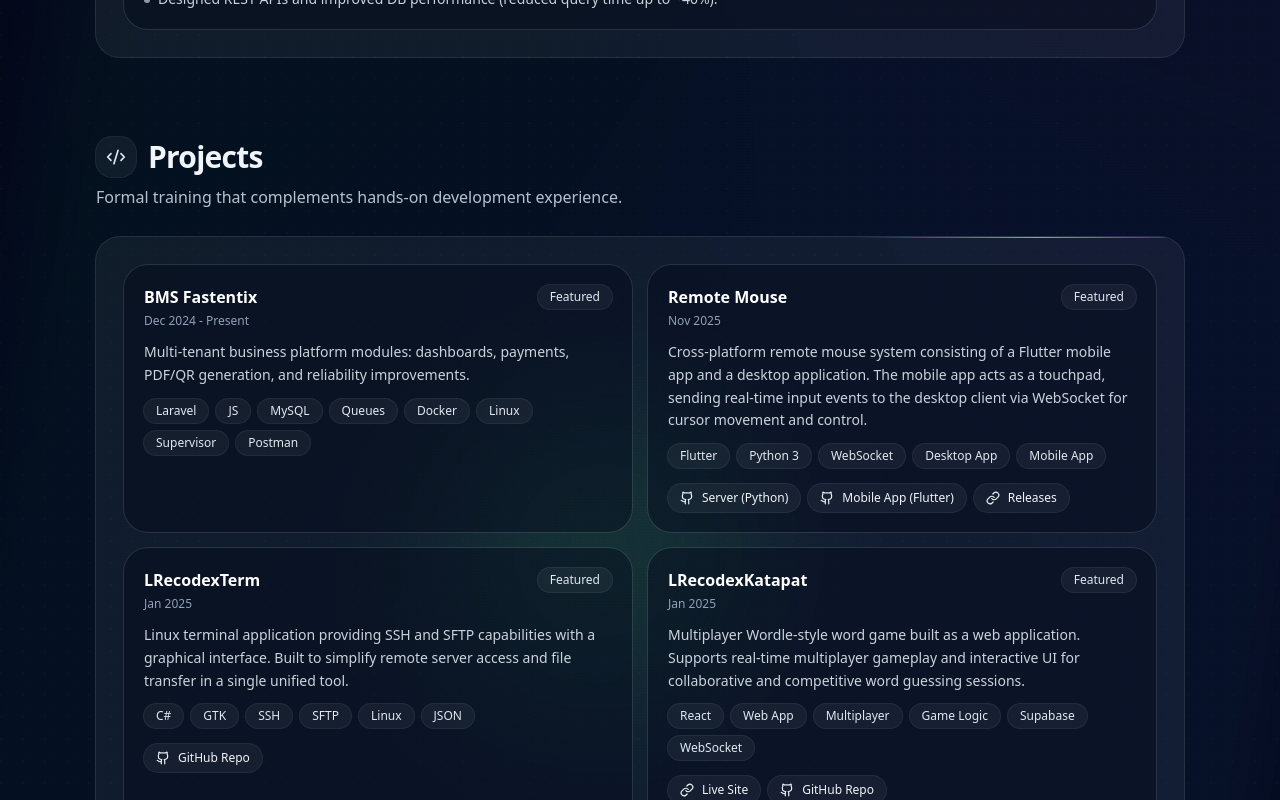
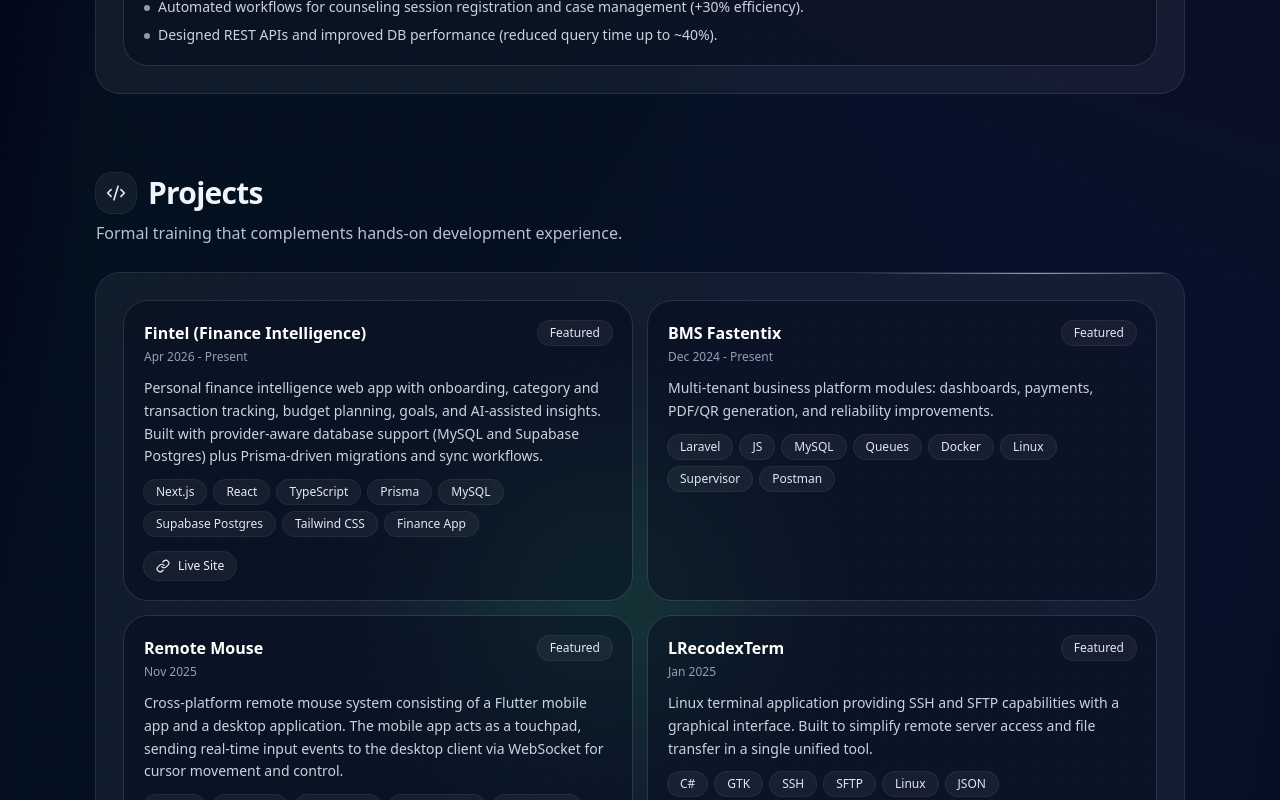
Before and after one commit to LRecodex/portfolio-azim, a React (Vite) app: page / in a window 1280 px wide. Shown: the part 2650-3450 px from the top of the page. Built offline with nearby package versions, Linux system fonts and the light colour scheme.

Commit message:
add Next.js, Supabase, and Prisma to skills; update experience and projects

```diff
--- a/src/data/portfolio.ts
+++ b/src/data/portfolio.ts
@@ -28,14 +28,17 @@ import {
   SiMongodb,
   SiMysql,
   SiNginx,
+  SiNextdotjs,
   SiOpenapiinitiative,
   SiPhp,
   SiPostgresql,
   SiPostman,
+  SiPrisma,
   SiPython,
   SiReact,
   SiRedhatopenshift,
   SiSqlite,
+  SiSupabase,
   SiTypescript,
 } from "react-icons/si";
 import { FiCpu, FiTerminal, FiWifi } from "react-icons/fi";
@@ -101,6 +104,11 @@ export const skillItemMeta: Record<
   "C#": { icon: SiDotnet, tint: "text-fuchsia-200", bg: "bg-fuchsia-500/15" },
   Laravel: { icon: SiLaravel, tint: "text-rose-200", bg: "bg-rose-500/15" },
   React: { icon: SiReact, tint: "text-sky-200", bg: "bg-sky-500/15" },
+  "Next.js": {
+    icon: SiNextdotjs,
+    tint: "text-slate-100",
+    bg: "bg-slate-500/25",
+  },
   "Node.js (Express)": {
     icon: SiExpress,
     tint: "text-slate-100",
@@ -112,9 +120,11 @@ export const skillItemMeta: Record<
   GTK: { icon: SiGtk, tint: "text-slate-200", bg: "bg-slate-500/20" },
   MySQL: { icon: SiMysql, tint: "text-blue-200", bg: "bg-blue-500/15" },
   PostgreSQL: { icon: SiPostgresql, tint: "text-indigo-200", bg: "bg-indigo-500/15" },
+  Supabase: { icon: SiSupabase, tint: "text-emerald-200", bg: "bg-emerald-500/15" },
   MongoDB: { icon: SiMongodb, tint: "text-emerald-200", bg: "bg-emerald-500/15" },
   Firebase: { icon: SiFirebase, tint: "text-amber-200", bg: "bg-amber-500/15" },
   SQLite: { icon: SiSqlite, tint: "text-slate-200", bg: "bg-slate-500/20" },
+  Prisma: { icon: SiPrisma, tint: "text-cyan-200", bg: "bg-cyan-500/15" },
   Docker: { icon: SiDocker, tint: "text-sky-200", bg: "bg-sky-500/15" },
   Kubernetes: { icon: SiKubernetes, tint: "text-indigo-200", bg: "bg-indigo-500/15" },
   OpenShift: {
@@ -160,6 +170,7 @@ export const skills: SkillGroup[] = [
     items: [
       "Laravel",
       "React",
+      "Next.js",
       "Node.js (Express)",
       "Flutter",
       "Django",
@@ -172,7 +183,7 @@ export const skills: SkillGroup[] = [
     icon: Database,
     tint: "text-amber-300",
     bg: "bg-amber-500/10",
-    items: ["MySQL", "PostgreSQL", "MongoDB", "Firebase", "SQLite"],
+    items: ["MySQL", "PostgreSQL", "Supabase", "MongoDB", "Firebase", "SQLite", "Prisma"],
   },
   {
     title: "DevOps",
@@ -243,6 +254,29 @@ export const experience: Experience[] = [
 ];
 
 export const projects: Project[] = [
+  {
+    name: "Fintel (Finance Intelligence)",
+    period: "Apr 2026 - Present",
+    description:
+      "Personal finance intelligence web app with onboarding, category and transaction tracking, budget planning, goals, and AI-assisted insights. Built with provider-aware database support (MySQL and Supabase Postgres) plus Prisma-driven migrations and sync workflows.",
+    tags: [
+      "Next.js",
+      "React",
+      "TypeScript",
+      "Prisma",
+      "MySQL",
+      "Supabase Postgres",
+      "Tailwind CSS",
+      "Finance App",
+    ],
+    links: [
+      {
+        label: "Live Site",
+        href: "https://fintel.fauzulazim.com",
+        kind: "demo",
+      },
+    ],
+  },
   {
     name: "BMS Fastentix",
     period: "Dec 2024 - Present",
```
